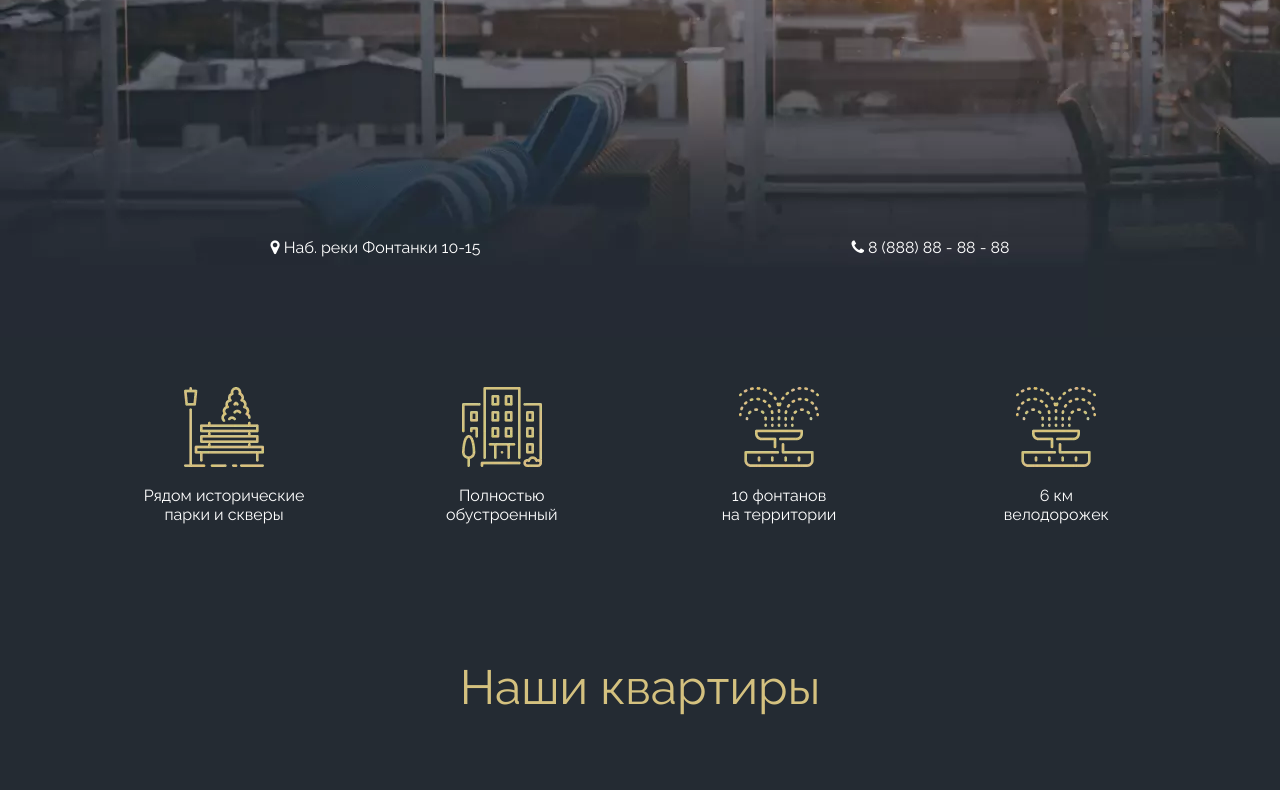
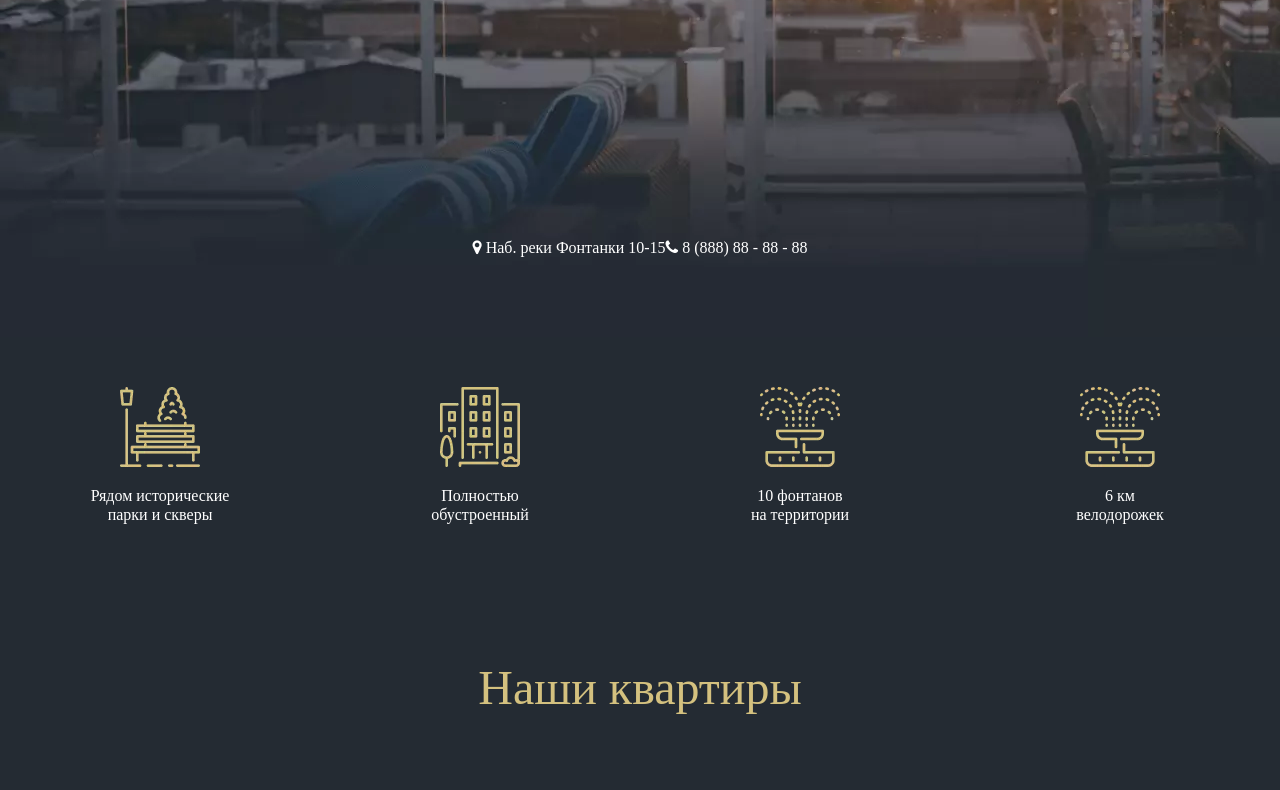
Before and after one commit to Wuwpan4ik/House-shop, a plain HTML site: page index.html in a window 1280 px wide. Shown: the part 503-1293 px from the top of the page. Drawn offline with Linux system fonts and the light colour scheme.

Commit message:
Update index.html

```diff
--- a/index.html
+++ b/index.html
@@ -12,10 +12,74 @@
 		@font-face {
 		  font-family: 'Raleway'; /* Задаем имя кастомного шрифта */
 		  font-display: fallback; /* Задаем поведение браузера на время загрузки */
+		* {
+  font-size: 16px;
+  font-family: "Raleway";
+}
+.container {
+  width: 100%;
+  margin: auto;
+}
+
+@media (min-width: 576px) {
+  .container {
+    max-width: 700px;
+  }
+}
+
+@media (min-width: 768px) {
+  .container {
+    max-width: 705px;
+  }
+}
+
+@media (min-width: 992px) {
+  .container {
+    max-width: 945px;
+  }
+}
+
+@media (min-width: 1200px) {
+  .container {
+    max-width: 1125px;
+  }
+}
+
+.container-low {
+  width: 100%;
+  margin: auto;
+}
+
+@media (min-width: 576px) {
+  .container {
+    max-width: 90%;
+  }
+}
+@media (min-width: 350px) {
+  .container {
+    max-width: 90%;
+  }
+}
+@media (min-width: 768px) {
+  .container {
+    max-width: 90%;
+  }
+}
+
+@media (min-width: 992px) {
+  .container {
+    max-width: 960px;
+  }
+}
+
+@media (min-width: 1200px) {
+  .container {
+    max-width: 1110px;
+  }
+}
 		}
 	</style>
 	<link rel="stylesheet" href="fonts/font-awesome-4.7.0/font-awesome-4.7.0/css/font-awesome.min.css">
-	<link rel="stylesheet" href="css/Template.css">
 	<link rel="stylesheet" href="css/btn.css">
 	<link rel="stylesheet" href="css/normalize.css">
 	<link rel="stylesheet" href="css/header.css">
```
